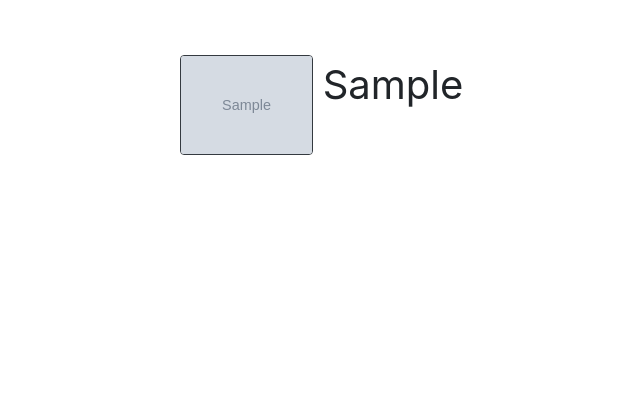
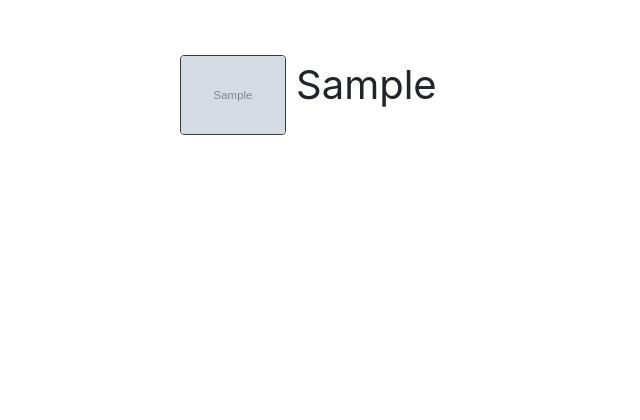
Before and after one commit to AustinOldham/CS1520_Project, a Flask app: template templates/chatroom.html in a window 1280 px wide. Shown: the part 112-532 px from the top of the page, without its empty margins (2-642 px from the left). Run offline with Flask 2, Linux system fonts and the light colour scheme; the template is opened without the code that fills it: most values are stand-ins (such as "Sample title", 1, 10 or a date in 2020); grey boxes marked "Sample" are stand-in pictures; data that the repository does not hold is empty; some libraries are stand-ins or nearby versions.

Commit message:
some header and list alignment

```diff
--- a/templates/chatroom.html
+++ b/templates/chatroom.html
@@ -56,6 +56,7 @@
 <style>
 	.no-bullet{
 		height:500px; width:100%;
+		margin-left:0px;
 		overflow:hidden; overflow-y:scroll;
 	}
 
@@ -65,6 +66,7 @@
 	.column{
 		float: left;
 		padding: 5px;
+		vertical-align:middle;
 	}
 
 	/* Clear floats after image containers */
@@ -76,7 +78,7 @@
 </style>
 <div class="row">
 	<div class="column">
-		<img src="/static/images/{{other_user_avatar}}" class="img-fluid border border-dark rounded" style="width: auto; height: 100px;" alt="Profile picture">
+		<img src="/static/images/{{other_user_avatar}}" class="img-fluid border border-dark rounded" style="width: auto; height: 80px;" alt="Profile picture">
 	</div>
 	<div class="column">
 		<a href="{{ url_for('profile_page', username=other_user) }}" class="text-body" style="font-size:40px">{{ other_user }}</a>
```
